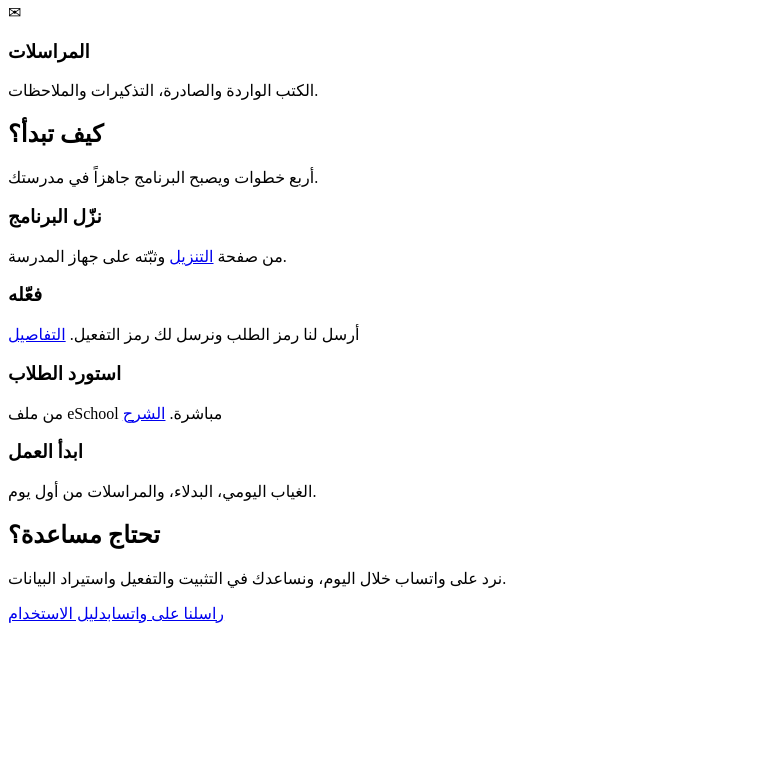
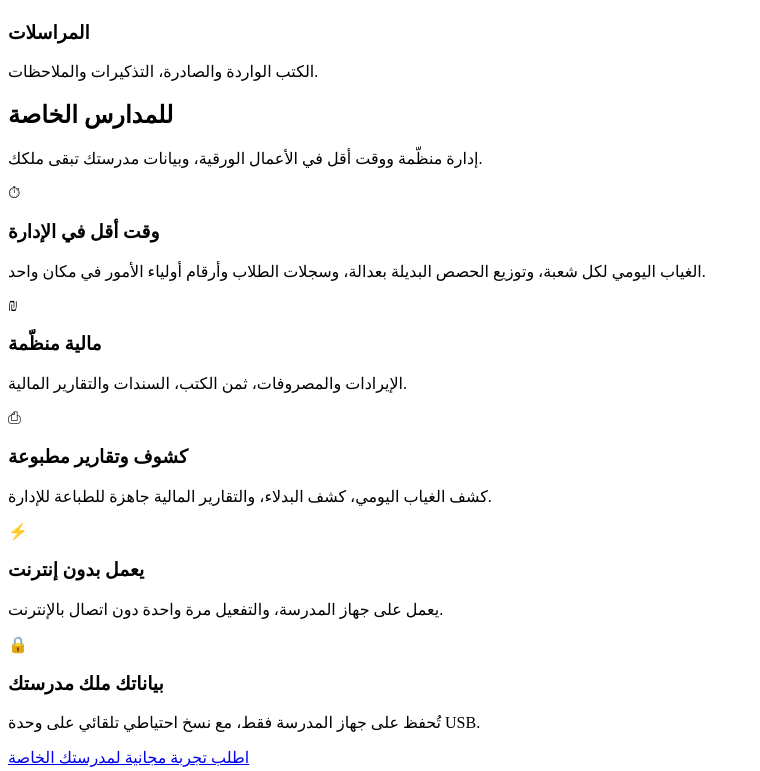
Before and after one commit to novaxmatrix-cell/dataxmatrix-site, a website: page src/pages/index.html in a window 1280 px wide. Shown: the part 1172-1943 px from the top of the page, without its empty margins (0-760 px from the left). Before the commit the page ends 1803 px from the top, so only its background shows below. Drawn offline with Linux system fonts and the light colour scheme.

Commit message:
Home: position Iris for government and private schools
Hero opens with «للمدارس الحكومية والخاصة», new «للمدارس الخاصة» section
(5 benefit cards built only from features already on the site) with a
WhatsApp trial CTA prefilled for private schools; meta description and
link-preview card mention private schools.

Co-Authored-By: Claude Opus 5.5 <noreply@anthropic.com>

```diff
--- a/build.mjs
+++ b/build.mjs
@@ -86,6 +86,7 @@ function changelog(limit) {
 const tokens = {
   WA_URL: () => esc(wa('مرحباً، أتواصل بخصوص برنامج Iris لمدرستنا.')),
   WA_TRIAL_URL: () => esc(wa('مرحباً، نرغب بتجربة برنامج Iris في مدرستنا.\nاسم المدرسة: \nالمدينة: ')),
+  WA_PRIVATE_TRIAL_URL: () => esc(wa('مرحباً، نحن مدرسة خاصة ونرغب بتجربة برنامج Iris مجاناً.\nاسم المدرسة: \nالمدينة: \nعدد الطلاب تقريباً: ')),
   WA_ACTIVATE_URL: () => esc(wa('مرحباً، أرغب بتفعيل برنامج Iris.\nاسم المدرسة: \nرمز الطلب: ')),
   WA_REPORT_URL: () => esc(wa('مرحباً، أود الإبلاغ عن مشكلة في برنامج Iris.\nاسم المدرسة: \nإصدار البرنامج: \nوصف المشكلة: \n(سأرفق صورة للشاشة)')),
   WA_DISPLAY: () => '<span class="ltr">056-880-6666</span>',
--- a/src/pages/index.html
+++ b/src/pages/index.html
@@ -1,8 +1,8 @@
-<!--meta {"title": "Iris", "description": "Iris نظام إدارة مدرسية للمدارس الفلسطينية: الطلاب، الحضور والغياب، الموظفون والبدلاء، المالية، الامتحانات والمراسلات – يعمل بدون إنترنت.", "nav": "home"} -->
+<!--meta {"title": "Iris", "description": "Iris نظام إدارة مدرسية للمدارس الفلسطينية الحكومية والخاصة: الطلاب، الحضور والغياب، الموظفون والبدلاء، المالية، الامتحانات والمراسلات – يعمل بدون إنترنت.", "nav": "home"} -->
 <div class="hero"><div class="wrap">
  <div>
   <h1>إدارة المدرسة كلها<br><span>في برنامج واحد</span></h1>
-  <p>Iris نظام إدارة مدرسية للمدارس الفلسطينية الحكومية والخاصة: الطلاب، الحضور والغياب، الموظفون والبدلاء، المالية، الامتحانات والمراسلات – يعمل على جهاز المدرسة بدون إنترنت، وبياناتك تبقى عندك.</p>
+  <p>للمدارس الحكومية والخاصة في فلسطين. Iris ينظّم الطلاب، الحضور والغياب، الموظفون والبدلاء، المالية، الامتحانات والمراسلات – يعمل على جهاز المدرسة بدون إنترنت، وبياناتك تبقى عندك.</p>
   <div class="cta"><a class="btn bp" href="/download/">تنزيل النسخة الأخيرة</a><a class="btn bo" href="{{WA_TRIAL_URL}}" rel="noopener">اطلب تجربة مجانية</a></div>
   <div class="tags"><span>استيراد مباشر من eSchool</span><span>عربي بالكامل</span><span>يعمل بدون إنترنت</span><span>نسخ احتياطي تلقائي</span></div>
  </div>
@@ -34,7 +34,20 @@
  </div>
 </div></section>
 
-<section><div class="wrap">
+<section id="private"><div class="wrap">
+ <h2>للمدارس الخاصة</h2>
+ <p class="sub">إدارة منظّمة ووقت أقل في الأعمال الورقية، وبيانات مدرستك تبقى ملكك.</p>
+ <div class="grid">
+  <div class="card"><div class="ic">⏱</div><h3>وقت أقل في الإدارة</h3><p>الغياب اليومي لكل شعبة، وتوزيع الحصص البديلة بعدالة، وسجلات الطلاب وأرقام أولياء الأمور في مكان واحد.</p></div>
+  <div class="card"><div class="ic">₪</div><h3>مالية منظّمة</h3><p>الإيرادات والمصروفات، ثمن الكتب، السندات والتقارير المالية.</p></div>
+  <div class="card"><div class="ic">⎙</div><h3>كشوف وتقارير مطبوعة</h3><p>كشف الغياب اليومي، كشف البدلاء، والتقارير المالية جاهزة للطباعة للإدارة.</p></div>
+  <div class="card"><div class="ic">⚡</div><h3>يعمل بدون إنترنت</h3><p>يعمل على جهاز المدرسة، والتفعيل مرة واحدة دون اتصال بالإنترنت.</p></div>
+  <div class="card"><div class="ic">🔒</div><h3>بياناتك ملك مدرستك</h3><p>تُحفظ على جهاز المدرسة فقط، مع نسخ احتياطي تلقائي على وحدة USB.</p></div>
+ </div>
+ <div class="cta more"><a class="btn bp" href="{{WA_PRIVATE_TRIAL_URL}}" rel="noopener">اطلب تجربة مجانية لمدرستك الخاصة</a></div>
+</div></section>
+
+<section class="alt"><div class="wrap">
  <h2>كيف تبدأ؟</h2>
  <p class="sub">أربع خطوات ويصبح البرنامج جاهزاً في مدرستك.</p>
  <div class="steps">
@@ -45,7 +58,7 @@
  </div>
 </div></section>
 
-<section class="alt"><div class="wrap">
+<section><div class="wrap">
  <h2>تحتاج مساعدة؟</h2>
  <p class="sub">نرد على واتساب خلال اليوم، ونساعدك في التثبيت والتفعيل واستيراد البيانات.</p>
  <div class="cta"><a class="btn bp" href="{{WA_URL}}" rel="noopener">راسلنا على واتساب</a><a class="btn bo" href="/guide/">دليل الاستخدام</a></div>
```
Also changed, not shown: design/og-image.html (+1 -1 lines), src/assets/img/og.png.
